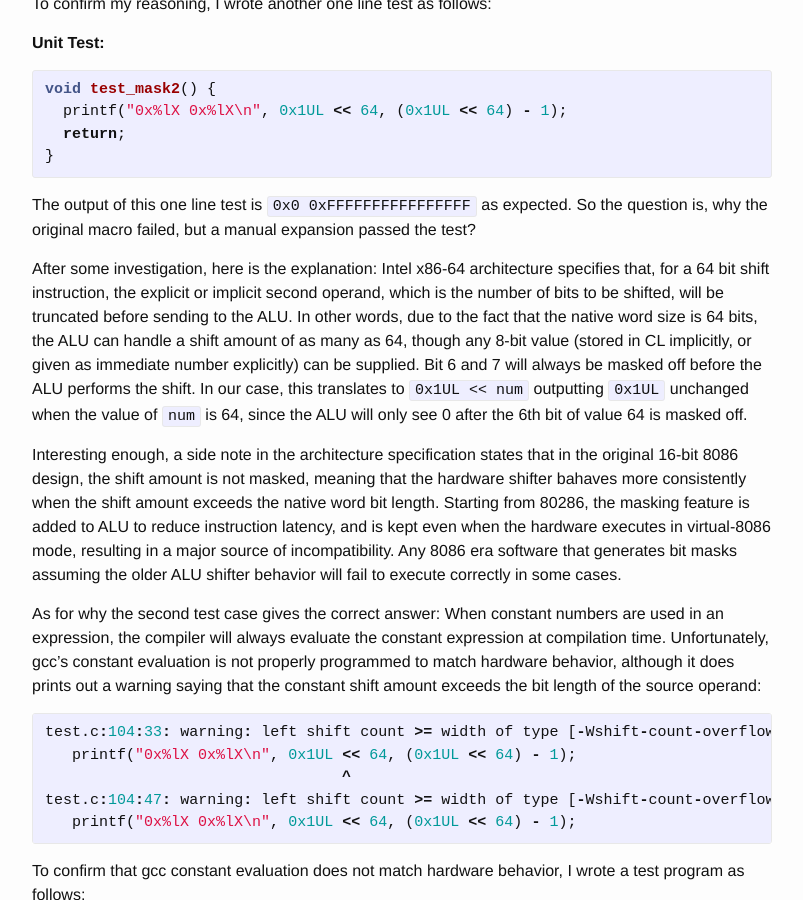
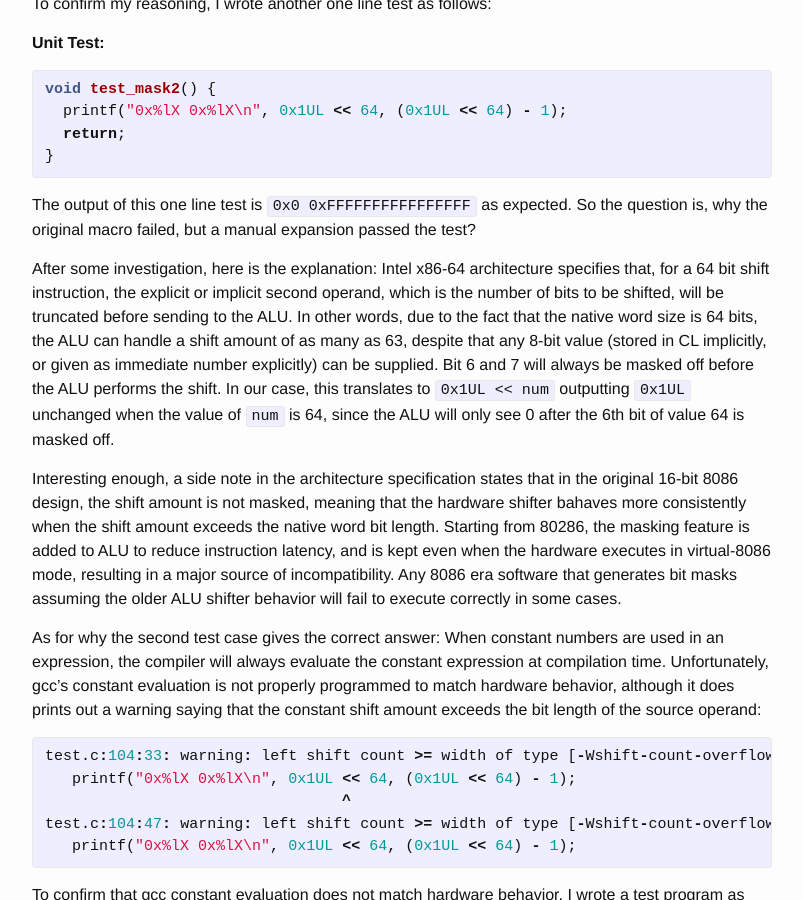
Before and after one commit to wangziqi2013/wangziqi2013.github.io, a Jekyll site: the page built from _posts/2020-07-30-tricky-code-for-64-bit-mask.markdown, in a window 1280 px wide and 900 px high, scrolled down 1032 px. Shown: the whole window, without its empty margins (238-1041 px from the left). Built offline with Jekyll 4.4.1, drawn with Linux system fonts in a browser that asks for light colours; some of the changed text lies outside the part shown.

Commit message:
Small change

```diff
--- a/_posts/2020-07-30-tricky-code-for-64-bit-mask.markdown
+++ b/_posts/2020-07-30-tricky-code-for-64-bit-mask.markdown
@@ -58,7 +58,7 @@ So the question is, why the original macro failed, but a manual expansion passed
 After some investigation, here is the explanation: Intel x86-64 architecture specifies that, for a 64 bit shift instruction,
 the explicit or implicit second operand, which is the number of bits to be shifted, will be truncated before sending to
 the ALU. In other words, due to the fact that the native word size is 64 bits, the ALU can handle a shift amount of as
-many as 64, though any 8-bit value (stored in CL implicitly, or given as immediate number explicitly) can be supplied.
+many as 63, despite that any 8-bit value (stored in CL implicitly, or given as immediate number explicitly) can be supplied.
 Bit 6 and 7 will always be masked off before the ALU performs the shift.
 In our case, this translates to `0x1UL << num` outputting `0x1UL` unchanged when the value of `num` is 64, since the
 ALU will only see 0 after the 6th bit of value 64 is masked off.
@@ -158,3 +158,7 @@ and the shift target into `RDX` (Although `EDX` is actually used, this is an opt
 higher 32 bits of a x86-64 register will be cleared when the lower 32 bits are loaded with a new value).
 In this case, it is the hardware ALU, instead of gcc, that evaluates the expression. As expected, bit 6 and 7 of the
 shift amount, which is 64, are masked off, resulting in the actual amount seen by the ALU being zero.
+
+The eccentric behavior of gcc is not necessarily a bug. In fact, in C language specification, it is cleared stated that
+undefined behavior would occur, when the second operand of a shift operation is negative or when it exceeds the length
+of the type. The compiler is therefore given full priviledge of deciding the outcome of such an operation.
```
